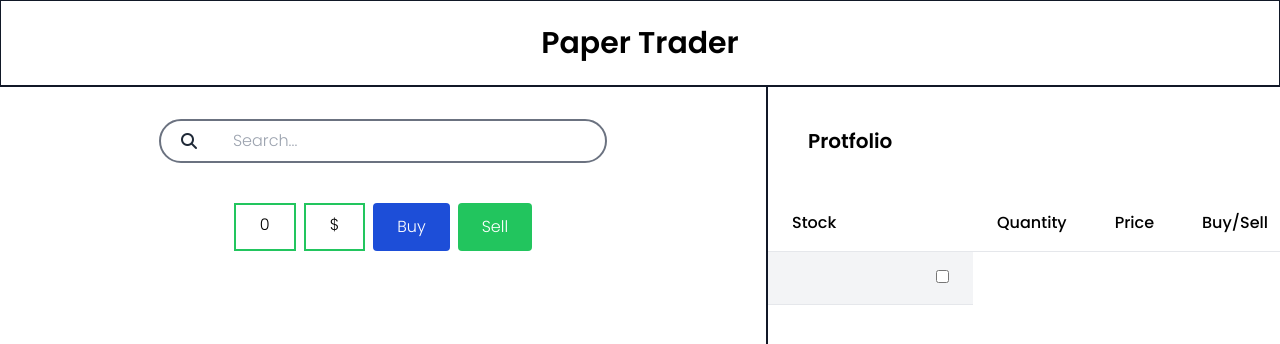
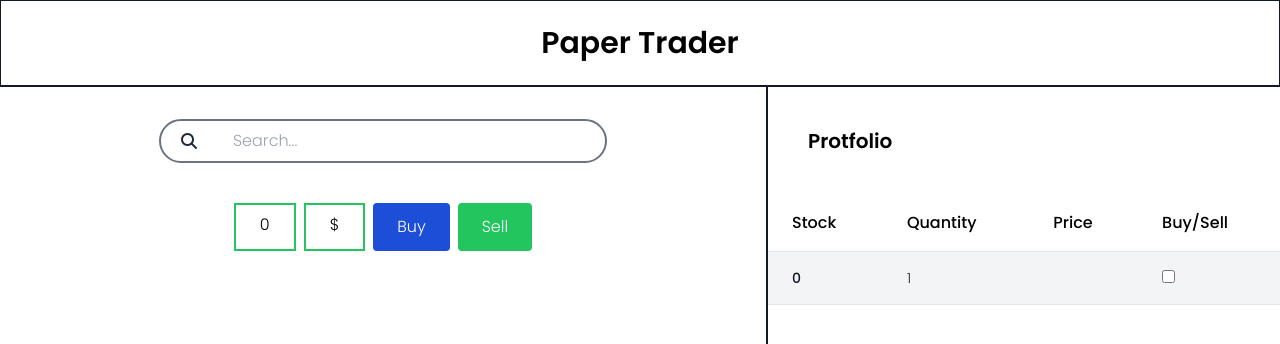
Before and after one commit to yuvischwartz/cohort-20-stock-web, a React (Create React App) app: page / in a window 1280 px wide. Both pictures are taken after a click on the button "Buy". Shown: the top 344 px of the page. Built offline with nearby package versions, Linux system fonts and the light colour scheme; a web font is replaced by a local one.

Commit message:
I fixed the table

```diff
--- a/src/App.js
+++ b/src/App.js
@@ -50,7 +50,7 @@ const buyStock = async () => {
   console.log('button was clicked');
   setBuyClick(!buyClick);
 };
-  const sellStoke = async () => {
+  const sellStock = async () => {
 
   };
 
--- a/src/components/PortfolioBox.js
+++ b/src/components/PortfolioBox.js
@@ -33,16 +33,16 @@ function PortfolioBox(props) {
                 <th className={'font-medium text-md px-6 py-4 text-left'}>Quantity</th>
                 <th className={'font-medium text-md px-6 py-4 text-left'}>Price</th>
                 <th className={'font-medium text-md px-6 py-4 text-left'}>Buy/Sell</th>
-            </tr>
+          </tr>
         {props.stocks && props.stocks.map((item, idx) => {
-         return <div><tr className={idx%2==0?'bg-gray-100 border-b':'bg-white border-b'}>
-                <td className={'px-6 py-4 text-sm font-medium text-gray-900'}>{props.stokeName}</td>
-                <td className={'px-6 py-4 text-sm text-gray-800'}>{props.quantity}</td>
-                <td className={'px-6 py-4 text-sm text-gray-800'}>{props.price}</td>
+         return <tr className={idx%2==0?'bg-gray-100 border-b w-full':'bg-white border-b w-full'}>
+                <td className={'px-6 py-4 text-sm font-medium text-gray-900 '}>{item.stockName}</td>
+                <td className={'px-6 py-4 text-sm text-gray-800'}>{item.quantity}</td>
+                <td className={'px-6 py-4 text-sm text-gray-800'}>{item.price}</td>
            <td className={'px-6 py-4 text-sm text-gray-800'}><input onClick={handleStockName} type="checkbox" id=''name='' value=''/></td>
          </tr>
            {/* {click && <WhenStockSelected stocks={props.stocks}/>} */}
-            </div>
+
         })}
         </table>
         {click && <WhenStockSelected buyStock={props.buyStock} stockNameSelected={stockNameSelected} stockPriceSelected={stockPriceSelected} stockQuantitySelected={stockQuantitySelected}/>}
--- a/src/components/SearchResult.js
+++ b/src/components/SearchResult.js
@@ -24,6 +24,8 @@ function SearchResult(props) {
 
   return (
     <>
+
+
     <div className={'flex flex-row justify-center m-10'}>
       <h1 className={'text-md border-2 border-green-500 px-6 py-2 mx-1'}>{props.stockName}</h1>
       <h2 className={'border-2 border-green-500 px-6 py-2 mx-1'}>${props.stockPrice}</h2>
```
